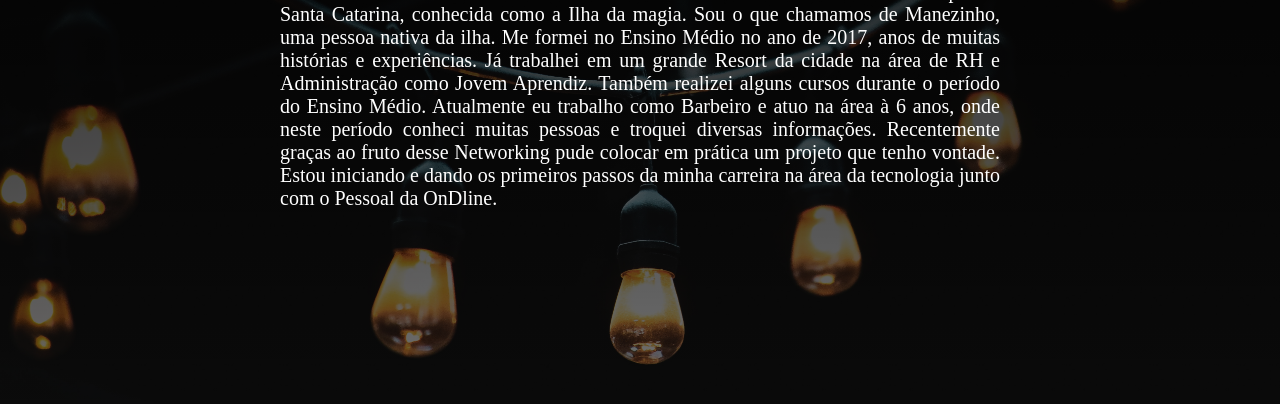
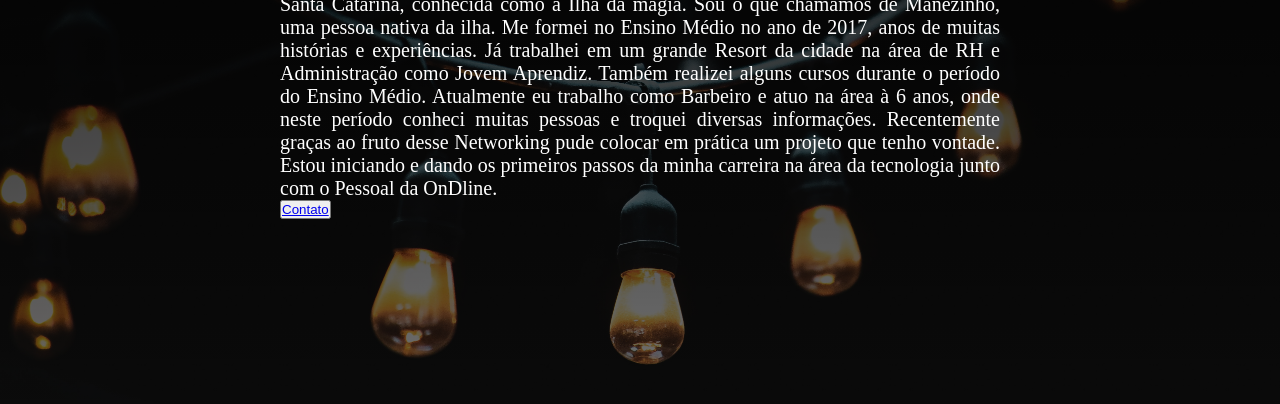
Before and after one commit to jonatasnahorny/projeto_OnDline, a plain HTML site: page index.html in a window 1280 px wide. Shown: the part 340-744 px from the top of the page. Drawn offline with Linux system fonts and the light colour scheme.

Commit message:
primeiro commit

```diff
--- a/index.html
+++ b/index.html
@@ -11,7 +11,9 @@
     <section class="banner">
         <div class="texto">
              <h1 class="titulo">Olá, Bem Vindo!</h1>
+             <!--Teste comentário para o primeiro Commit-->
              <p class="paragrafo">Me chamo Jônatas Garcia tenho 23 anos. Nasci e fui criado na Cidade de Florianopólis - Santa Catarina, conhecida como a Ilha da magia. Sou o que chamamos de Manezinho, uma pessoa nativa da ilha. Me formei no Ensino Médio no ano de 2017, anos de muitas histórias e experiências. Já trabalhei em um grande Resort da cidade na área de RH e Administração como Jovem Aprendiz. Também realizei alguns cursos durante o período do Ensino Médio. Atualmente eu trabalho como Barbeiro e atuo na área à 6 anos, onde neste período conheci muitas pessoas e troquei diversas informações. Recentemente graças ao fruto desse Networking pude colocar em prática um projeto que tenho vontade. Estou iniciando e dando os primeiros passos da minha carreira na área da tecnologia junto com o Pessoal da OnDline.</p>
+                <button><a href="contatos.html">Contato</a></button>
         </div>
     </section>
 </body>
```
